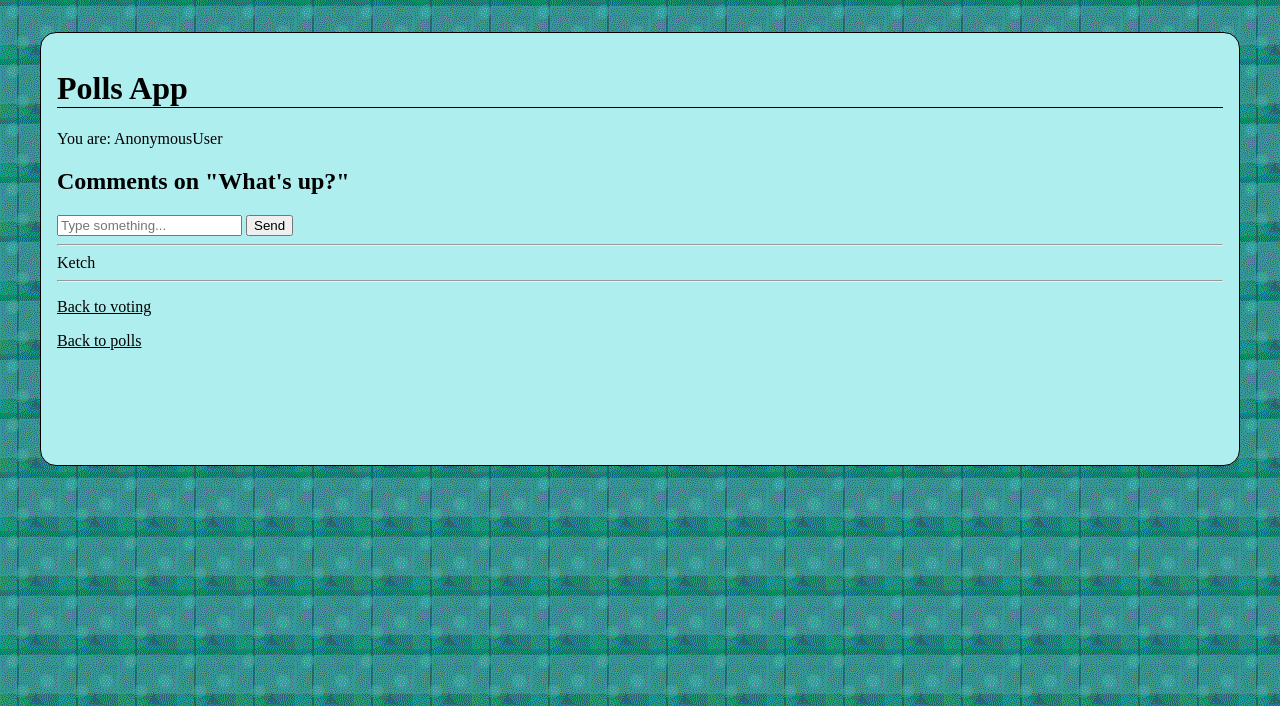
After one commit to kaahy/cyber-security-project, a Django app: page /1/comments/ in a window 1280 px wide. The commit adds this page. Shown: the top 706 px of the page. Run offline with Django 5.2, Linux system fonts and the light colour scheme; data comes from the database, SQL or seed files in the repository; both versions use the stored data as it was after the commit.

Commit message:
added a faulty comment feature

```diff
--- a/polls/models.py
+++ b/polls/models.py
@@ -22,3 +22,9 @@ class Choice(models.Model):
     votes = models.IntegerField(default=0)
     def __str__(self):
         return self.choice_text
+
+class Comment(models.Model):
+    question = models.ForeignKey(Question, on_delete=models.CASCADE)
+    comment_text = models.CharField(max_length=500)
+    def __str__(self):
+        return self.comment_text
--- /dev/null
+++ b/polls/templates/polls/comment_form.html
@@ -0,0 +1,24 @@
+<!doctype html>
+<html lang="en-US">
+    <head>
+        <meta charset="utf-8" />
+        {% load static %}
+        <link rel="stylesheet" type="text/css" href="{% static 'polls/style.css' %}">
+        <title>Vote</title>
+    </head>
+    <body>
+        <div id="content">
+
+<h1>Polls App</h1>
+
+You are: {{ user }}
+
+<h2>Comments on "{{ question.question_text }}"</h2>
+
+<form action="/{{ question.id }}/comment/" method="POST">
+    {% csrf_token %}
+    <input type="text" name="comment_text" placeholder="Type something...">
+    <input type="submit" value="Send">
+</form>
+
+<hr />
--- a/polls/templates/polls/detail.html
+++ b/polls/templates/polls/detail.html
@@ -35,7 +35,7 @@ You are: {{ user }}
 {% endif %}
 
 <p><a href="{% url 'polls:results' question.id %}">Results</a></p>
-
+<p><a href="/{{ question.id }}/comments">Comments ({{ question.comment_set.all|length }})</a></p>
 <p><a href="{% url 'polls:index' %}">Back to Polls</a></p>
 
         </div>
--- a/polls/urls.py
+++ b/polls/urls.py
@@ -9,4 +9,6 @@ urlpatterns = [
     path('<int:pk>/results/', views.ResultsView.as_view(), name='results'),
     path('<int:question_id>/vote/', views.vote, name='vote'),
     path('<int:question_id>/delete/', views.delete_poll, name='delete_poll'),
+    path('<int:question_id>/comments/', views.view_comments, name='view_comments'),
+    path('<int:question_id>/comment/', views.add_comment, name='add_comment'),
 ]
--- a/polls/views.py
+++ b/polls/views.py
@@ -1,10 +1,11 @@
-from django.http import HttpResponseRedirect
+from django.http import HttpResponseRedirect, HttpResponse
 from django.shortcuts import get_object_or_404, render
 from django.urls import reverse
 from django.db.models import F
 from django.views import generic
 from django.utils import timezone
-from .models import Choice, Question
+from django.template.loader import render_to_string
+from .models import Choice, Question, Comment
 
 class IndexView(generic.ListView):
     template_name = 'polls/index.html'
@@ -52,3 +53,42 @@ def delete_poll(request, question_id):
         return render(request, 'polls/detail.html', context)
     else:
         return HttpResponseRedirect(reverse('polls:index'))
+
+def add_comment(request, question_id):
+    question = get_object_or_404(Question, pk=question_id)
+    sent_comment = request.POST['comment_text']
+    comment_to_save = Comment(question_id = question.id, comment_text = sent_comment)
+    comment_to_save.save()
+    return HttpResponseRedirect(reverse('polls:view_comments', args=(question.id,)))
+
+def view_comments(request, question_id):
+    question = get_object_or_404(Question, pk=question_id)
+    comments = Comment.objects.filter(question_id=question_id)
+    comments_str = map(str, comments)
+
+    # Flaw: Cross-Site Scripting (XSS)
+    # Description: users can write executable (potentially harmful) code
+    # Fix: uncomment the code below
+
+    #import html
+    #comments_str = map(html.escape, comments_str)
+
+    """
+    Note: this flaw could also(/preferably) be fixed by
+    using Django templates instead of writing any html here,
+    but the assignment was to show backend fixes
+    and I wasn't sure if templates count as backend
+    """
+
+    comment_form = render_to_string('polls/comment_form.html', {'question': question}, request=request)
+
+    html_code = f"""
+    {comment_form}
+    {"<hr />".join(comments_str)}
+    <hr />
+    <p><a href="/{ question.id }">Back to voting</a></p>
+    <p><a href="/">Back to polls</a></p>
+    </div></body></html>
+    """
+
+    return HttpResponse(html_code)
```
Also changed, not shown: polls/admin.py (+6 -2 lines), db.sqlite3, polls/migrations/0002_comment.py (added).
